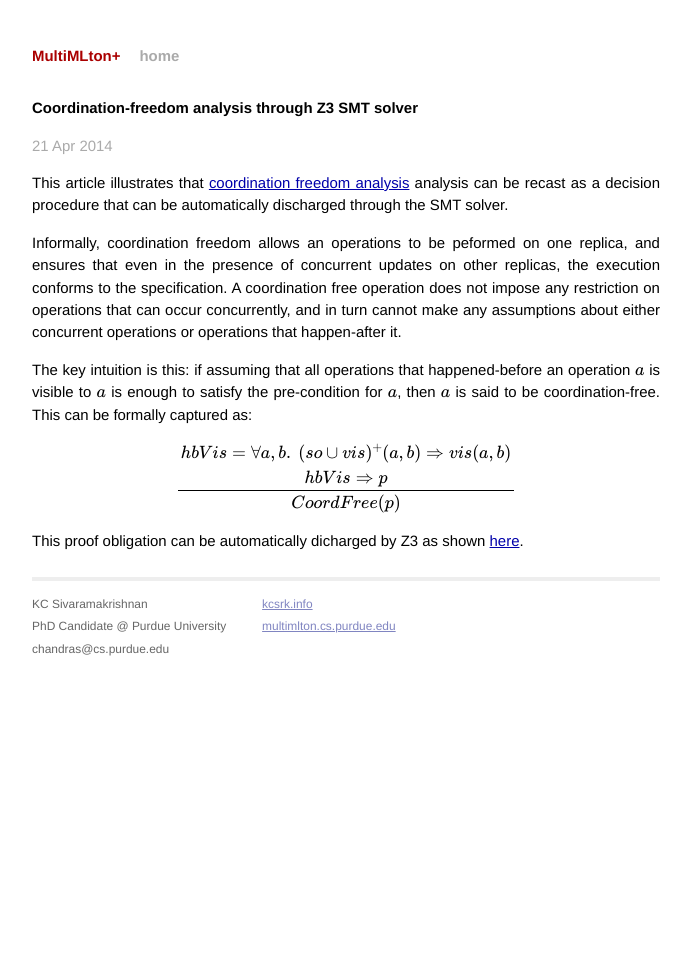
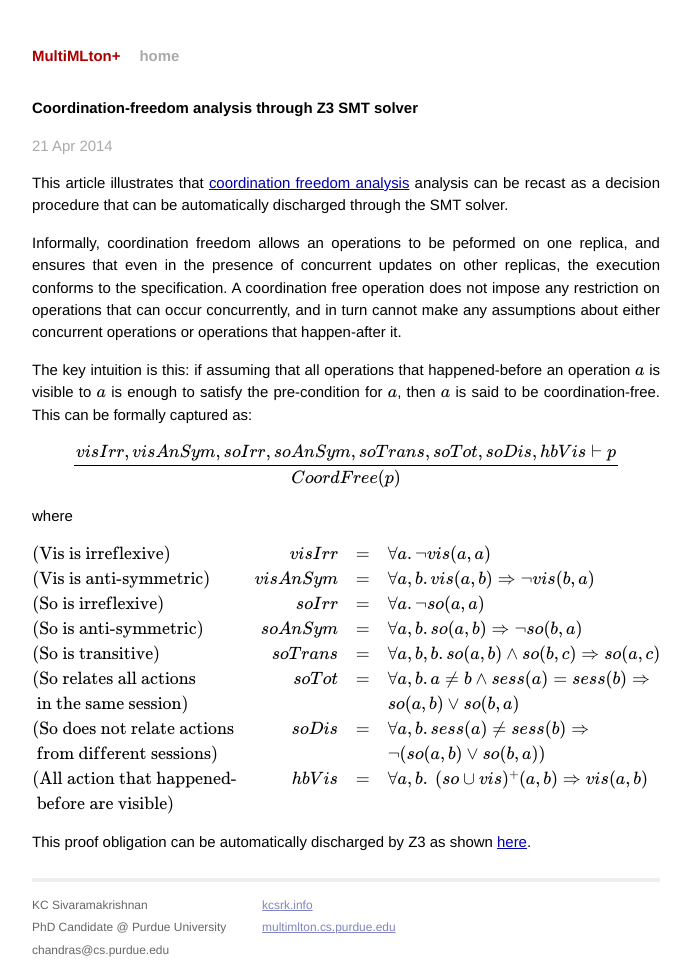
Before and after one commit to kayceesrk/Notes, a Jekyll site: the page built from mynotes/_posts/2014-04-21-CoordFree-through-Z3.markdown, in a window 1280 px wide. Shown: the whole page, without its empty margins (294-985 px from the left). Built offline with Jekyll 4.4.1, drawn with Linux system fonts in a browser that asks for light colours; Markdown is read by kramdown in place of the engine named in the settings; formulas are drawn with MathJax 3; before the commit the page ends 945 px from its top, so only the background shows below that.

```diff
--- a/mynotes/_posts/2014-04-21-CoordFree-through-Z3.markdown
+++ b/mynotes/_posts/2014-04-21-CoordFree-through-Z3.markdown
@@ -25,14 +25,34 @@
 \[
 \frac{
 \begin{array}{c}
-hbVis = \forall a,b.~(so \cup vis)^+(a,b) \Rightarrow vis(a,b)\\
-hbVis \Rightarrow p
+visIrr, visAnSym, soIrr, soAnSym, soTrans, soTot, soDis, hbVis \vdash p
 \end{array}}
 {CoordFree(p)}
 \]
 </div>
 
-This proof obligation can be automatically dicharged by Z3 as shown [here][z3-coordfree].
+where
+
+<div>
+\[
+\begin{array}{lrcl}
+\text{(Vis is irreflexive)} 		& visIrr   & = & \forall a. \neg vis(a,a)\\
+\text{(Vis is anti-symmetric)} 		& visAnSym & = & \forall a,b. vis (a,b) \Rightarrow \neg vis(b,a)\\
+\text{(So is irreflexive)} 			& soIrr    & = & \forall a. \neg so(a,a)\\
+\text{(So is anti-symmetric)} 		& soAnSym  & = & \forall a,b. so(a,b) \Rightarrow \neg so(b,a)\\
+\text{(So is transitive)} 			& soTrans  & = & \forall a,b,b. so(a,b) \wedge so(b,c) \Rightarrow so(a,c)\\
+\text{(So relates all actions} 		& soTot    & = & \forall a,b. a \neq b \wedge sess(a) = sess(b) \Rightarrow \\
+\text{ in the same session)}   		&          &   & so(a,b) \vee so(b,a)\\
+\text{(So does not relate actions} 	& soDis    & = & \forall a,b. sess(a) \neq sess(b) \Rightarrow \\
+\text{ from different sessions)}	&		   &   & \neg(so(a,b) \vee so(b,a))\\
+\text{(All action that happened-}	& hbVis    & = & \forall a,b.~(so \cup vis)^+(a,b) \Rightarrow vis(a,b)\\
+\text{ before are visible)}			&		   &   & \\
+\end{array}
+\]
+</div>
+
+This proof obligation can be automatically discharged by Z3 as shown
+[here][z3-coordfree].
 
 [CoordFree]: http://multimlton.cs.purdue.edu/mML/Notes/research/notes/2014/04/16/Local-Specification.html
-[z3-coordfree]: http://rise4fun.com/Z3/tmwXI
+[z3-coordfree]: http://rise4fun.com/Z3/Vtc6
--- /dev/null
+++ b/mynotes/_posts/2014-04-23-Monadic-Refinement.markdown
@@ -0,0 +1,6 @@
+---
+layout: post
+title : "Monadic Refinement types for CoDeEc Specification"
+date  : 2014-04-23 15:30:00
+categories : Research Notes
+---
```
